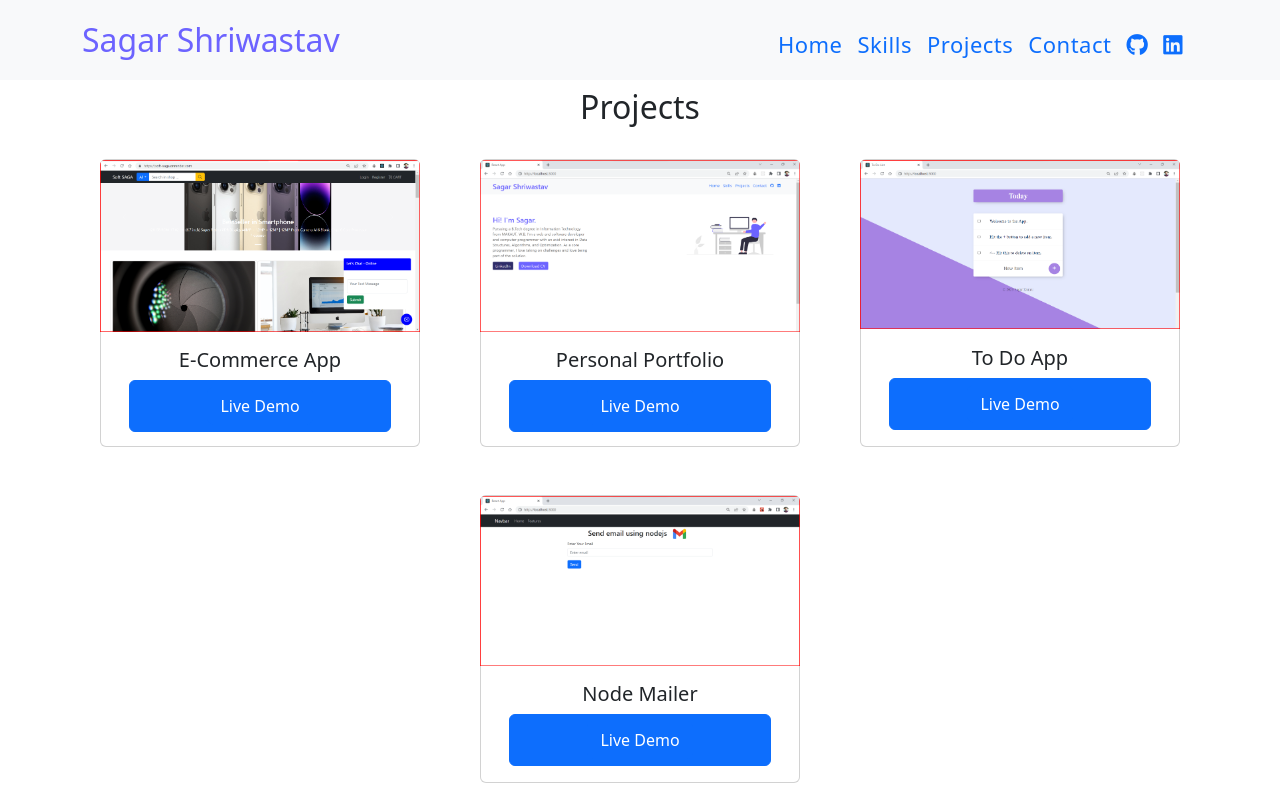
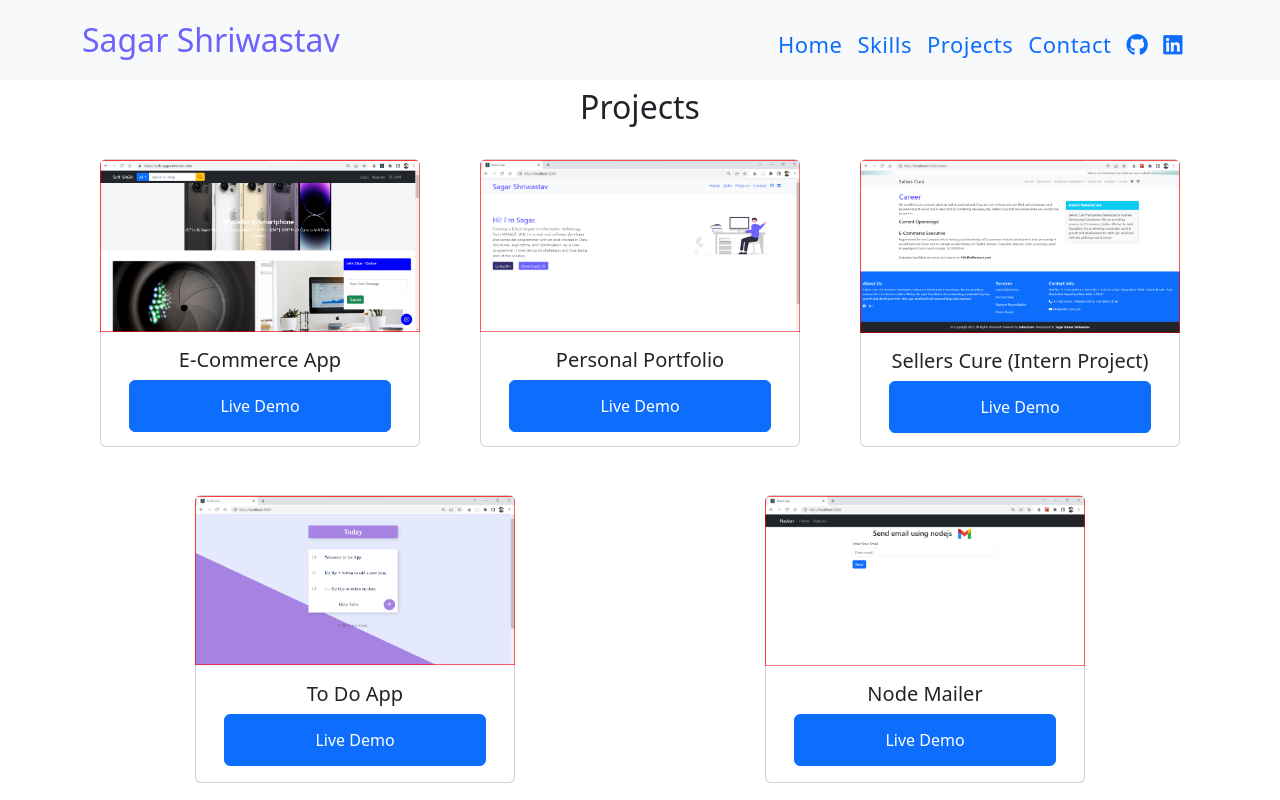
Before and after one commit to sagarshriwastav/my_portfolio_frontend, a React (Create React App) app: page /projects in a window 1280 px wide. Shown: the top 800 px of the page. Built offline with nearby package versions, Linux system fonts and the light colour scheme.

Commit message:
project and cv updated

```diff
--- a/src/components/About.js
+++ b/src/components/About.js
@@ -11,7 +11,7 @@ const About = () => {
             <h1><span style={{ color: "#6c63ff" }} >Skills </span></h1>
             {/* <p style={{ color: "#666", letterSpacing: ".5px", marginTop: 2, lineHeight: 2 }}> */}
             <p style={{ letterSpacing: ".5px", marginTop: 2, lineHeight: 2 }}>
-              <b>Programming Languages:</b>   Java, Java Script, C++, Python, C <br />
+              <b>Programming Languages:</b>   Java, Java Script, C/C++, Python <br />
               <b>Coding Journey:</b>  <a href="https://leetcode.com/problemset/all/" target="_blank" rel="noreferrer">LeetCode</a> ,    <a href='https://auth.geeksforgeeks.org/user/sagarshriwastav2/practice' target="_blank" rel="noreferrer">GeeksforGeeks</a> , <a href="https://www.hackerrank.com/dashboard" target="_blank" rel="noreferrer">HackerRank </a>    <br />
               Solved 460+ DSA Probelms , 5-Star in SQL HackerRank <br />
               <b>Frameworks:</b> React.js, Redux, Node.js, Express.js, Socket.io, React-Bootstrap
--- a/src/components/Home.js
+++ b/src/components/Home.js
@@ -40,7 +40,7 @@ const Home = () => {
               Pursuing a B.Tech degree in Information Technology from MAKAUT, W.B. I'm a web and software developer and computer programmer with an avid interest in Data Structures, Algorithms, and Optimization. As a core programmer, I love taking on challenges and love being part of the solution.
             </p>
             <Button variant="danger" style={{ letterSpacing: "1px", border: "none", borderRadius: 4, backgroundColor: "#2f2d69", marginRight: 24 }} href="https://www.linkedin.com/in/sagar-kumar-3a0111170/" target='_blank' >LinkedIn</Button>
-            <Button variant="danger" style={{ letterSpacing: "1px", border: "none", borderRadius: 4, backgroundColor: "#6c63ff" }} href="/SAGAR_Resume2.pdf" download="SAGAR_Resume3.pdf" >Download CV</Button>
+            <Button variant="danger" style={{ letterSpacing: "1px", border: "none", borderRadius: 4, backgroundColor: "#6c63ff" }} href="/SAGAR_Resume3.pdf" download="SAGAR_Resume3.pdf" >Download CV</Button>
           </div>
           <div className="right_div">
             <img src="/images/homepage_img.png" alt="" srcset="" />
--- a/src/components/Projects.js
+++ b/src/components/Projects.js
@@ -1,5 +1,5 @@
 import React, { useEffect, useState } from 'react'
-import Button from 'react-bootstrap/Button';
+import { Button } from 'react-bootstrap'
 import Card from 'react-bootstrap/Card';
 import projectData from "./data"
 import Spinner from 'react-bootstrap/Spinner';
@@ -29,7 +29,8 @@ const Projects = () => {
   return (
     <>
       {
-        spin ? <div className='d-flex justify-content-center align-items-center' style={{height:"90vh"}}>
+
+        spin ? <div className='d-flex justify-content-center align-items-center' style={{ height: "90vh" }}>
           <Spinner animation="border" variant="info" /> &nbsp;&nbsp; Loading ...
         </div> : <div className="container">
           <h2 className='text-center mt-2' >Projects</h2>
--- a/src/components/data.js
+++ b/src/components/data.js
@@ -14,12 +14,18 @@ const projectData = [
     },
     {
         id: 3,
+        projectName: "Sellers Cure (Intern Project)",
+        demo: "https://sellerscure.onrender.com/",
+        imgsrc: "/images/sellerscure.png"
+    },
+    {
+        id: 4,
         projectName: "To Do App",
         demo: "https://github.com/sagarshriwastav/To-Do-App/tree/main/backend",
         imgsrc: "/images/todoapp_img.png"
     },
     {
-        id: 4,
+        id: 5,
         projectName: "Node Mailer",
         demo: "https://github.com/sagarshriwastav/Node-Mailer-Project",
         imgsrc: "/images/nodemailer_img.png"
```
Also changed, not shown: public/images/sellerscure.png (added), public/images/sellerscure_img.png (added).
